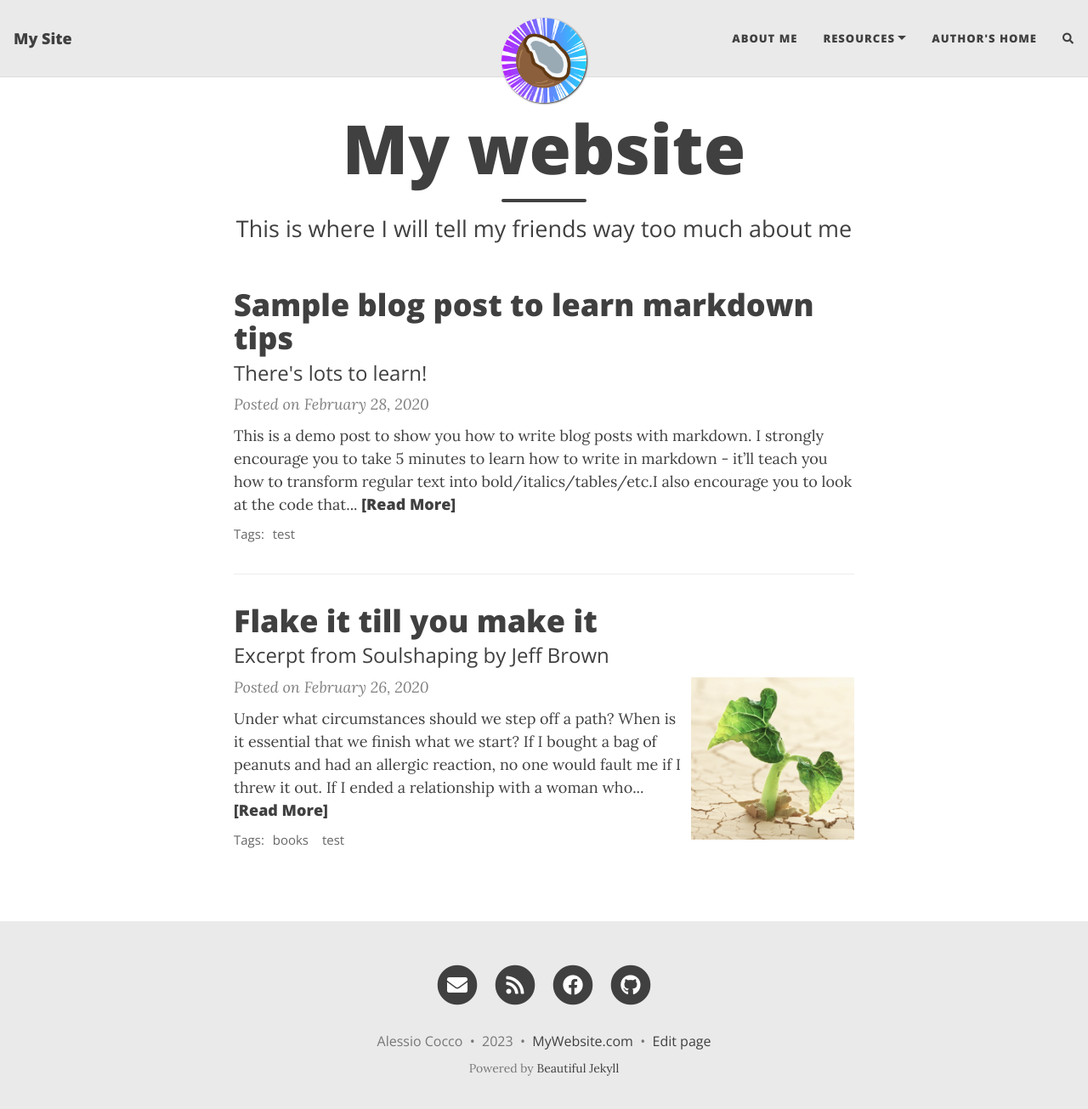
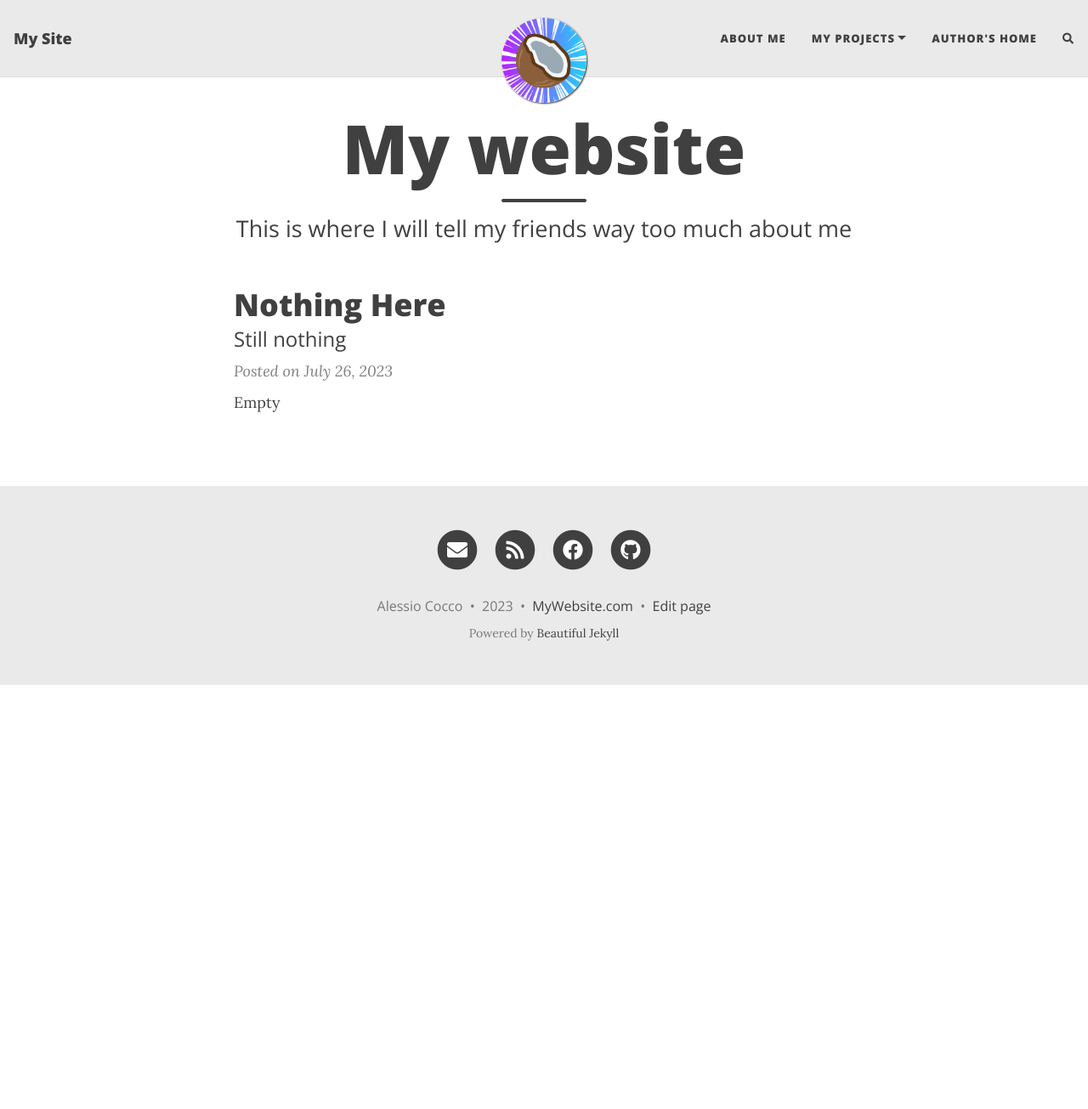
Before and after one commit to Coccoexe/coccoexe.github.io, a Jekyll site: the page built from index.html, in a window 1280 px wide and 1318 px high. Shown: the top 1305 px of the window at 85% size. Built offline with Jekyll 4.4.1, drawn with Linux system fonts in a browser that asks for light colours; nearby versions of some CDN libraries; the list of posts is cut into pages by our own code; comment, search, counter and statistics services are not loaded.

Commit message:
minor changes

````diff
--- a/404.html
+++ b/404.html
@@ -9,5 +9,5 @@ permalink: /404.html
   <h1>Move along. (404 error)</h1>
   <br/>
 
-  <img src="{{ 'assets/img/404-southpark.jpg' | relative_url }}" alt="Not found" />
+  <img src="{{ 'assets/img/404.jpg' | relative_url }}" alt="Not found" />
 </div>
--- a/_config.yml
+++ b/_config.yml
@@ -21,9 +21,8 @@ author: Alessio Cocco
 
 navbar-links:
   About Me: "aboutme"
-  Resources:
-    - Progetto 1: "https://coccoexe.github.io/Progetto1/"
-    - Progetto 2: "https://coccoexe.github.io/Progetto2/"
+  My Projects:
+    - Optimized Laser Cutting: "https://coccoexe.github.io/Progetto1/"
   Author's home: "https://coccoexe.github.io"
 
 ################
--- a/_posts/2020-02-26-flake-it-till-you-make-it.md
+++ /dev/null
@@ -1,17 +0,0 @@
----
-layout: post
-title: Flake it till you make it
-subtitle: Excerpt from Soulshaping by Jeff Brown
-cover-img: /assets/img/path.jpg
-thumbnail-img: /assets/img/thumb.png
-share-img: /assets/img/path.jpg
-tags: [books, test]
----
-
-Under what circumstances should we step off a path? When is it essential that we finish what we start? If I bought a bag of peanuts and had an allergic reaction, no one would fault me if I threw it out. If I ended a relationship with a woman who hit me, no one would say that I had a commitment problem. But if I walk away from a seemingly secure route because my soul has other ideas, I am a flake?
-
-The truth is that no one else can definitively know the path we are here to walk. It’s tempting to listen—many of us long for the omnipotent other—but unless they are genuine psychic intuitives, they can’t know. All others can know is their own truth, and if they’ve actually done the work to excavate it, they will have the good sense to know that they cannot genuinely know anyone else’s. Only soul knows the path it is here to walk. Since you are the only one living in your temple, only you can know its scriptures and interpretive structure.
-
-At the heart of the struggle are two very different ideas of success—survival-driven and soul-driven. For survivalists, success is security, pragmatism, power over others. Success is the absence of material suffering, the nourishing of the soul be damned. It is an odd and ironic thing that most of the material power in our world often resides in the hands of younger souls. Still working in the egoic and material realms, they love the sensations of power and focus most of their energy on accumulation. Older souls tend not to be as materially driven. They have already played the worldly game in previous lives and they search for more subtle shades of meaning in this one—authentication rather than accumulation. They are often ignored by the culture at large, although they really are the truest warriors.
-
-A soulful notion of success rests on the actualization of our innate image. Success is simply the completion of a soul step, however unsightly it may be. We have finished what we started when the lesson is learned. What a fear-based culture calls a wonderful opportunity may be fruitless and misguided for the soul. Staying in a passionless relationship may satisfy our need for comfort, but it may stifle the soul. Becoming a famous lawyer is only worthwhile if the soul demands it. It is an essential failure if you are called to be a monastic this time around. If you need to explore and abandon ten careers in order to stretch your soul toward its innate image, then so be it. Flake it till you make it.
--- a/_posts/2020-02-28-sample-markdown.md
+++ /dev/null
@@ -1,90 +0,0 @@
----
-layout: post
-title: Sample blog post to learn markdown tips
-subtitle: There's lots to learn!
-gh-repo: daattali/beautiful-jekyll
-gh-badge: [star, fork, follow]
-tags: [test]
-comments: true
----
-
-{: .box-success}
-This is a demo post to show you how to write blog posts with markdown.  I strongly encourage you to [take 5 minutes to learn how to write in markdown](https://markdowntutorial.com/) - it'll teach you how to transform regular text into bold/italics/tables/etc.<br/>I also encourage you to look at the [code that created this post](https://raw.githubusercontent.com/daattali/beautiful-jekyll/master/_posts/2020-02-28-sample-markdown.md) to learn some more advanced tips about using markdown in Beautiful Jekyll.
-
-**Here is some bold text**
-
-## Here is a secondary heading
-
-[This is a link to a different site](https://deanattali.com/) and [this is a link to a section inside this page](#local-urls).
-
-Here's a table:
-
-| Number | Next number | Previous number |
-| :------ |:--- | :--- |
-| Five | Six | Four |
-| Ten | Eleven | Nine |
-| Seven | Eight | Six |
-| Two | Three | One |
-
-How about a yummy crepe?
-
-![Crepe](https://beautifuljekyll.com/assets/img/crepe.jpg)
-
-It can also be centered!
-
-![Crepe](https://beautifuljekyll.com/assets/img/crepe.jpg){: .mx-auto.d-block :}
-
-Here's a code chunk:
-
-~~~
-var foo = function(x) {
-  return(x + 5);
-}
-foo(3)
-~~~
-
-And here is the same code with syntax highlighting:
-
-```javascript
-var foo = function(x) {
-  return(x + 5);
-}
-foo(3)
-```
-
-And here is the same code yet again but with line numbers:
-
-{% highlight javascript linenos %}
-var foo = function(x) {
-  return(x + 5);
-}
-foo(3)
-{% endhighlight %}
-
-## Boxes
-You can add notification, warning and error boxes like this:
-
-### Notification
-
-{: .box-note}
-**Note:** This is a notification box.
-
-### Warning
-
-{: .box-warning}
-**Warning:** This is a warning box.
-
-### Error
-
-{: .box-error}
-**Error:** This is an error box.
-
-## Local URLs in project sites {#local-urls}
-
-When hosting a *project site* on GitHub Pages (for example, `https://USERNAME.github.io/MyProject`), URLs that begin with `/` and refer to local files may not work correctly due to how the root URL (`/`) is interpreted by GitHub Pages. You can read more about it [in the FAQ](https://beautifuljekyll.com/faq/#links-in-project-page). To demonstrate the issue, the following local image will be broken **if your site is a project site:**
-
-![Crepe](/assets/img/crepe.jpg)
-
-If the above image is broken, then you'll need to follow the instructions [in the FAQ](https://beautifuljekyll.com/faq/#links-in-project-page). Here is proof that it can be fixed:
-
-![Crepe]({{ '/assets/img/crepe.jpg' | relative_url }})
--- /dev/null
+++ b/_posts/2023-07-26-empty-post.md
@@ -0,0 +1,7 @@
+---
+layout: post
+title: Nothing Here
+subtitle: Still nothing
+---
+
+Empty
````
Also changed, not shown: aboutme.md (+2 -6 lines), assets/img/404-southpark.jpg (deleted), assets/img/404.png (added), assets/img/crepe.jpg (deleted), assets/img/path.jpg (deleted), assets/img/thumb.png (deleted).
